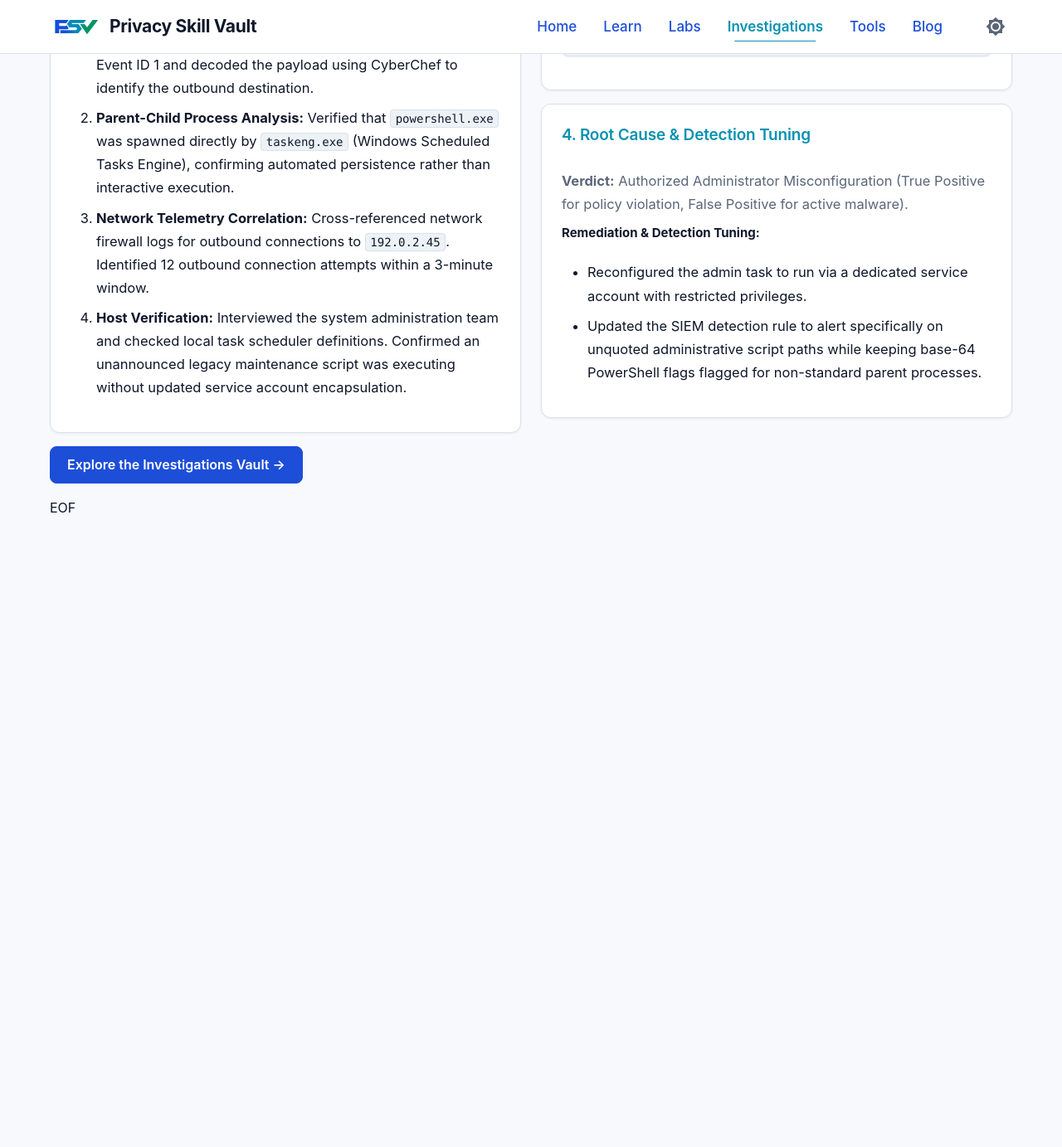
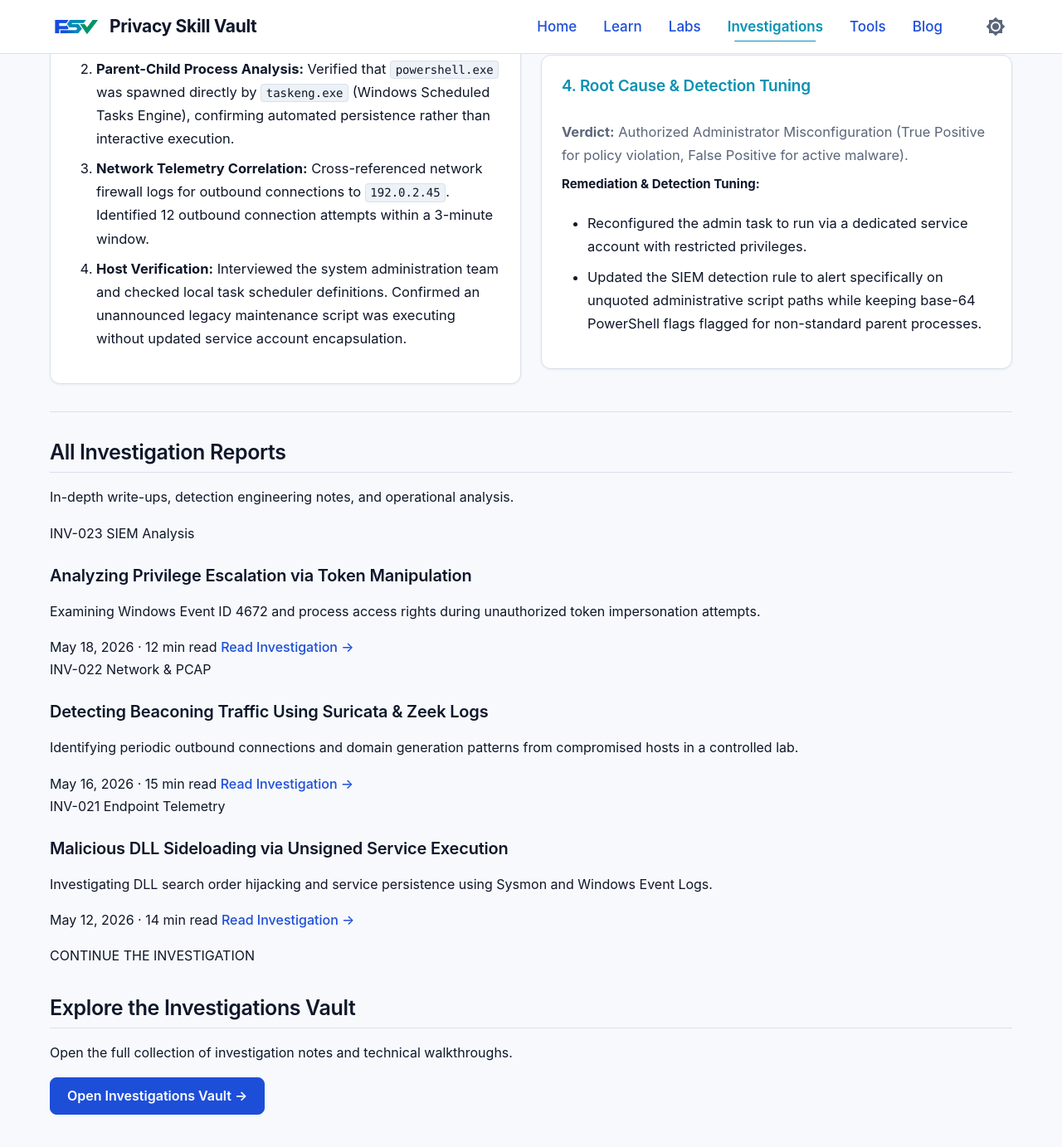
Before and after one commit to PrivacySkillVault/privacyskillvault.github.io, an MkDocs documentation site: the page built from docs/investigations/index.md, in a window 1280 px wide and 1400 px high, scrolled down 913 px. Shown: the top 1383 px of the window at 83% size. Built offline with MkDocs 1.6.1 and Material for MkDocs 9.7.7, drawn with Linux system fonts in a browser that asks for light colours; before the commit the page ends 1596 px from its top, so only the background shows below that; some of the changed text lies outside the part shown.

Commit message:
Fix Investigations page content and restore report cards

```diff
--- a/docs/investigations/index.md
+++ b/docs/investigations/index.md
@@ -103,6 +102,62 @@ Invoke-Expression $data
 
 </div>
 
-[Explore the Investigations Vault →](https://investigations.privacyskillvault.com/){ .md-button .md-button--primary }
 
-EOF
+
+---
+
+## All Investigation Reports
+
+In-depth write-ups, detection engineering notes, and operational analysis.
+
+<div class="psv-investigation-reports">
+
+  <article class="psv-investigation-report" data-category="siem">
+    <div class="psv-investigation-report__meta">
+      <span class="psv-investigation-id">INV-023</span>
+      <span class="psv-investigation-category">SIEM Analysis</span>
+    </div>
+    <h3>Analyzing Privilege Escalation via Token Manipulation</h3>
+    <p>Examining Windows Event ID 4672 and process access rights during unauthorized token impersonation attempts.</p>
+    <div class="psv-investigation-report__footer">
+      <span>May 18, 2026 · 12 min read</span>
+      <a href="https://investigations.privacyskillvault.com/">Read Investigation →</a>
+    </div>
+  </article>
+
+  <article class="psv-investigation-report" data-category="network">
+    <div class="psv-investigation-report__meta">
+      <span class="psv-investigation-id">INV-022</span>
+      <span class="psv-investigation-category">Network &amp; PCAP</span>
+    </div>
+    <h3>Detecting Beaconing Traffic Using Suricata &amp; Zeek Logs</h3>
+    <p>Identifying periodic outbound connections and domain generation patterns from compromised hosts in a controlled lab.</p>
+    <div class="psv-investigation-report__footer">
+      <span>May 16, 2026 · 15 min read</span>
+      <a href="https://investigations.privacyskillvault.com/">Read Investigation →</a>
+    </div>
+  </article>
+
+  <article class="psv-investigation-report" data-category="endpoint">
+    <div class="psv-investigation-report__meta">
+      <span class="psv-investigation-id">INV-021</span>
+      <span class="psv-investigation-category">Endpoint Telemetry</span>
+    </div>
+    <h3>Malicious DLL Sideloading via Unsigned Service Execution</h3>
+    <p>Investigating DLL search order hijacking and service persistence using Sysmon and Windows Event Logs.</p>
+    <div class="psv-investigation-report__footer">
+      <span>May 12, 2026 · 14 min read</span>
+      <a href="https://investigations.privacyskillvault.com/">Read Investigation →</a>
+    </div>
+  </article>
+
+</div>
+
+<section class="psv-investigations-cta">
+  <div>
+    <p class="psv-investigations-cta__eyebrow">CONTINUE THE INVESTIGATION</p>
+    <h2>Explore the Investigations Vault</h2>
+    <p>Open the full collection of investigation notes and technical walkthroughs.</p>
+  </div>
+  <a class="md-button md-button--primary" href="https://investigations.privacyskillvault.com/" target="_blank" rel="noopener">Open Investigations Vault →</a>
+</section>
```
Also changed, not shown: other parts of docs/investigations/index.md (+0 -1 lines).
